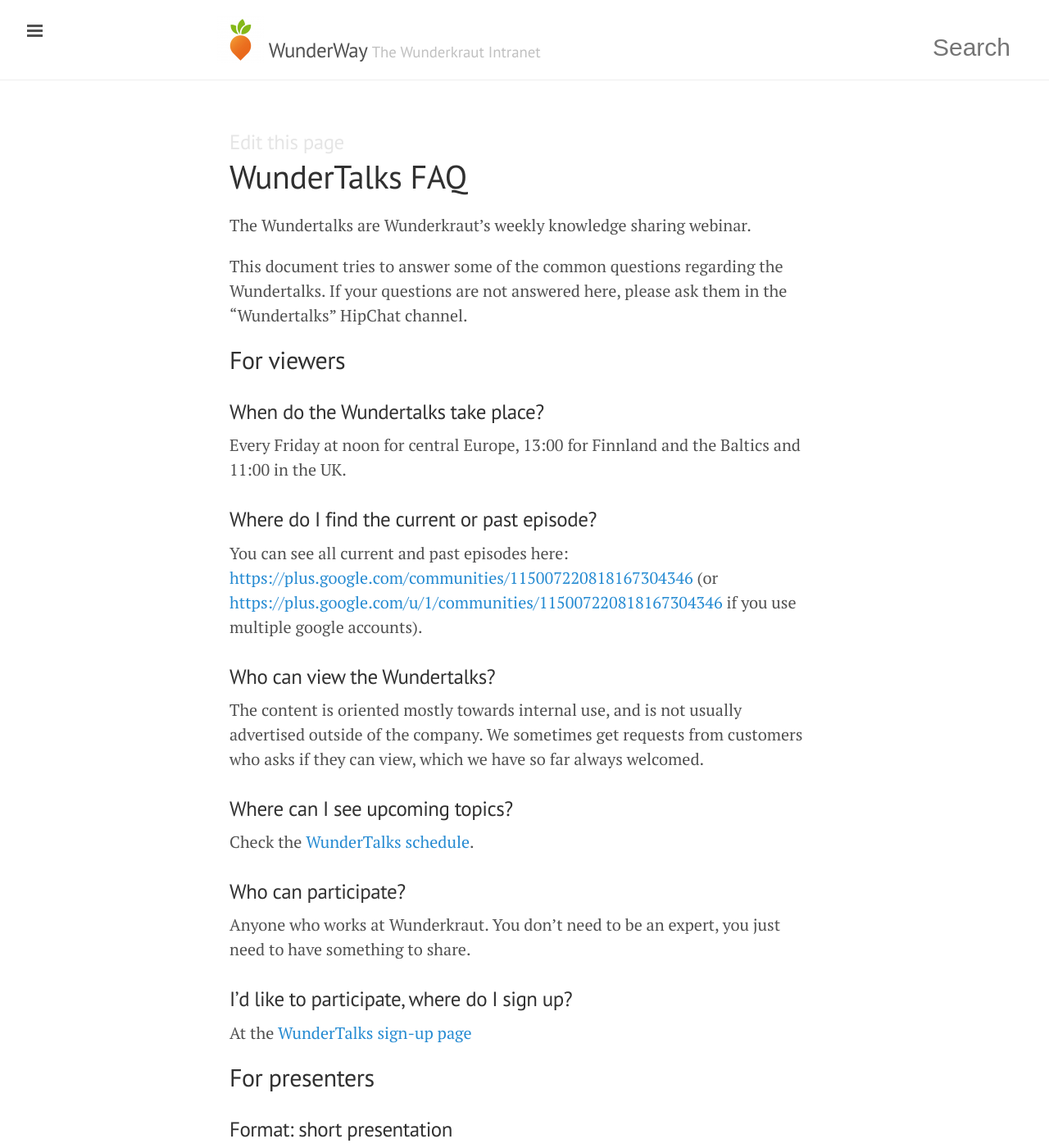
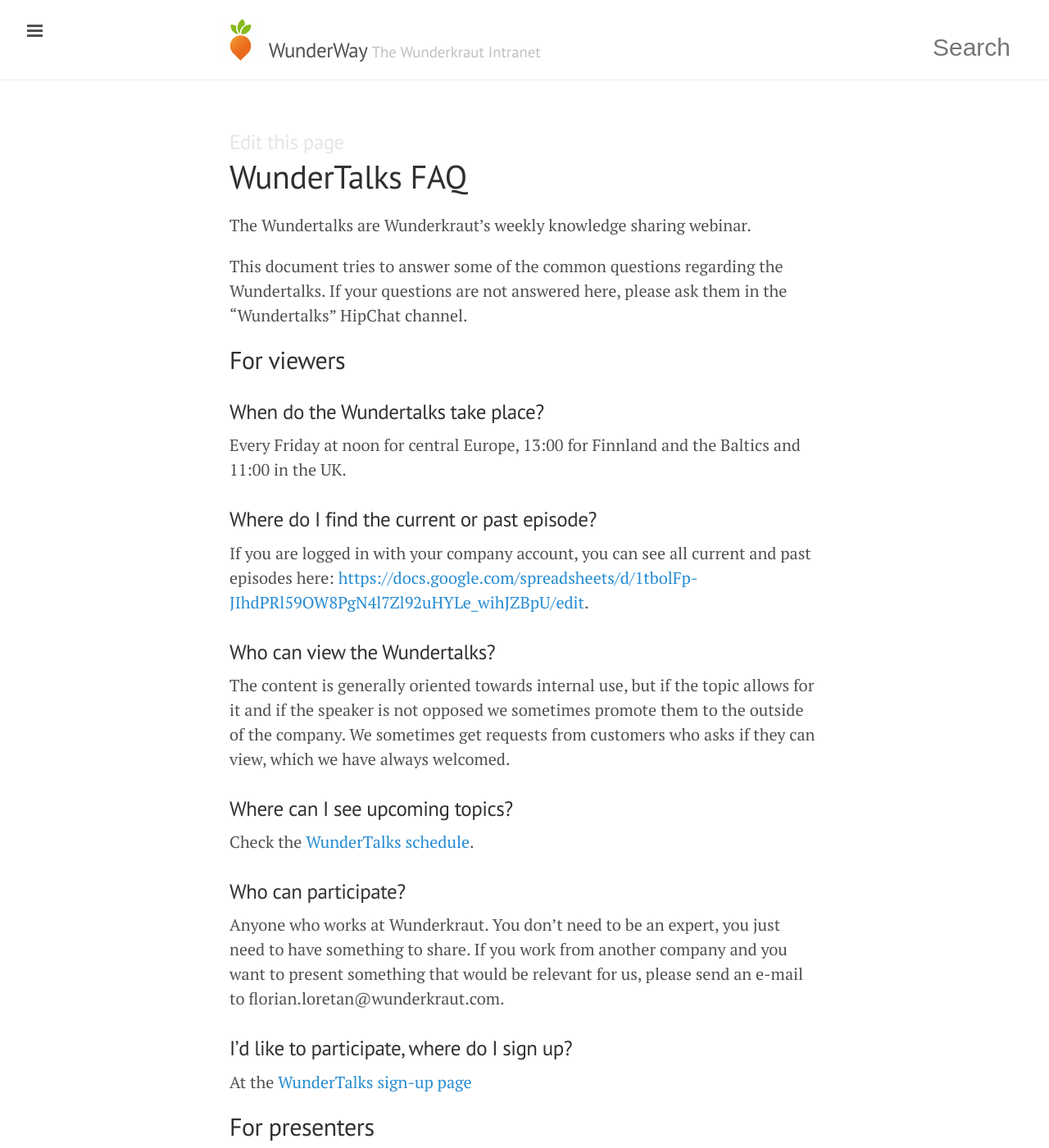
Before and after one commit to tormi/WunderWay, a Jekyll site: the page built from working-at-wunderkraut/communicating/wundertalks-faq.md, in a window 1280 px wide and 1400 px high. Shown: the whole window at 82% size. Built offline with Jekyll 4.4.1, drawn with Linux system fonts in a browser that asks for light colours; nearby versions of some CDN libraries; Markdown is read by kramdown in place of the engine named in the settings.

Commit message:
Fix some information to be up to date.

```diff
--- a/working-at-wunderkraut/communicating/wundertalks-faq.md
+++ b/working-at-wunderkraut/communicating/wundertalks-faq.md
@@ -18,11 +18,11 @@
 
 ### Where do I find the current or past episode?
 
-You can see all current and past episodes here: [https://plus.google.com/communities/115007220818167304346](https://plus.google.com/communities/115007220818167304346) (or [https://plus.google.com/u/1/communities/115007220818167304346](https://plus.google.com/u/1/communities/115007220818167304346) if you use multiple google accounts).
+If you are logged in with your company account, you can see all current and past episodes here: [https://docs.google.com/spreadsheets/d/1tbolFp-JIhdPRl59OW8PgN4l7Zl92uHYLe_wihJZBpU/edit](https://docs.google.com/spreadsheets/d/1tbolFp-JIhdPRl59OW8PgN4l7Zl92uHYLe_wihJZBpU/edit).
 
 ### Who can view the Wundertalks?
 
-The content is oriented mostly towards internal use, and is not usually advertised outside of the company. We sometimes get requests from customers who asks if they can view, which we have so far always welcomed.
+The content is generally oriented towards internal use, but if the topic allows for it and if the speaker is not opposed we sometimes promote them to the outside of the company. We sometimes get requests from customers who asks if they can view, which we have always welcomed.
 
 ### Where can I see upcoming topics?
 
@@ -30,7 +30,7 @@
 
 ### Who can participate?
 
-Anyone who works at Wunderkraut. You don’t need to be an expert, you just need to have something to share.
+Anyone who works at Wunderkraut. You don’t need to be an expert, you just need to have something to share. If you work from another company and you want to present something that would be relevant for us, please send an e-mail to florian.loretan@wunderkraut.com.
 
 ### I’d like to participate, where do I sign up?
 
```
